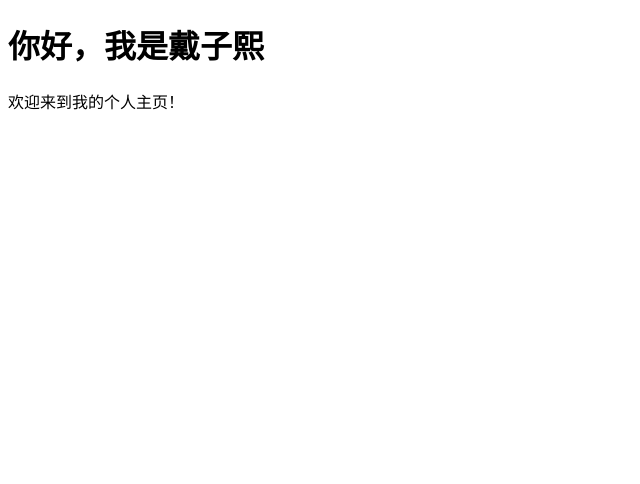
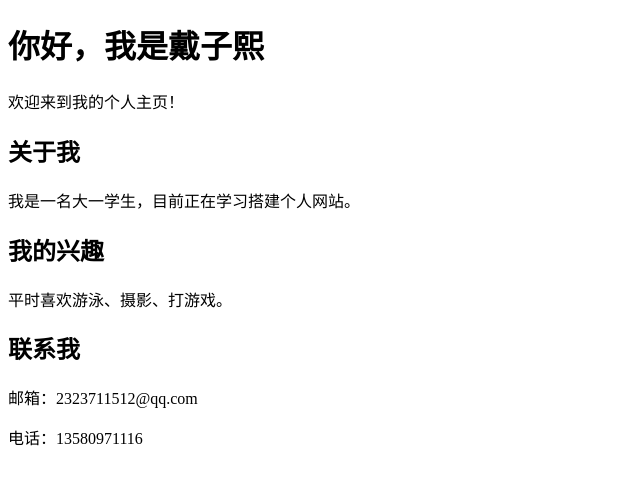
Before and after one commit to diezxii/daizixi, a plain HTML site: page index.html in a window 1280 px wide. Shown: the whole page, without its empty margins (0-640 px from the left). Drawn offline with Linux system fonts and the light colour scheme.

Commit message:
第二次

```diff
--- a/index.html
+++ b/index.html
@@ -9,6 +9,16 @@
     <div class="container">
         <h1>你好，我是戴子熙</h1>
         <p>欢迎来到我的个人主页！</p>
+
+        <h2>关于我</h2>
+        <p>我是一名大一学生，目前正在学习搭建个人网站。</p>
+
+        <h2>我的兴趣</h2>
+        <p>平时喜欢游泳、摄影、打游戏。</p>
+
+        <h2>联系我</h2>
+        <p class="contact">邮箱：2323711512@qq.com</p>
+         <p class="contact">电话：13580971116</p>
     </div>
 </body>
 </html>
```
